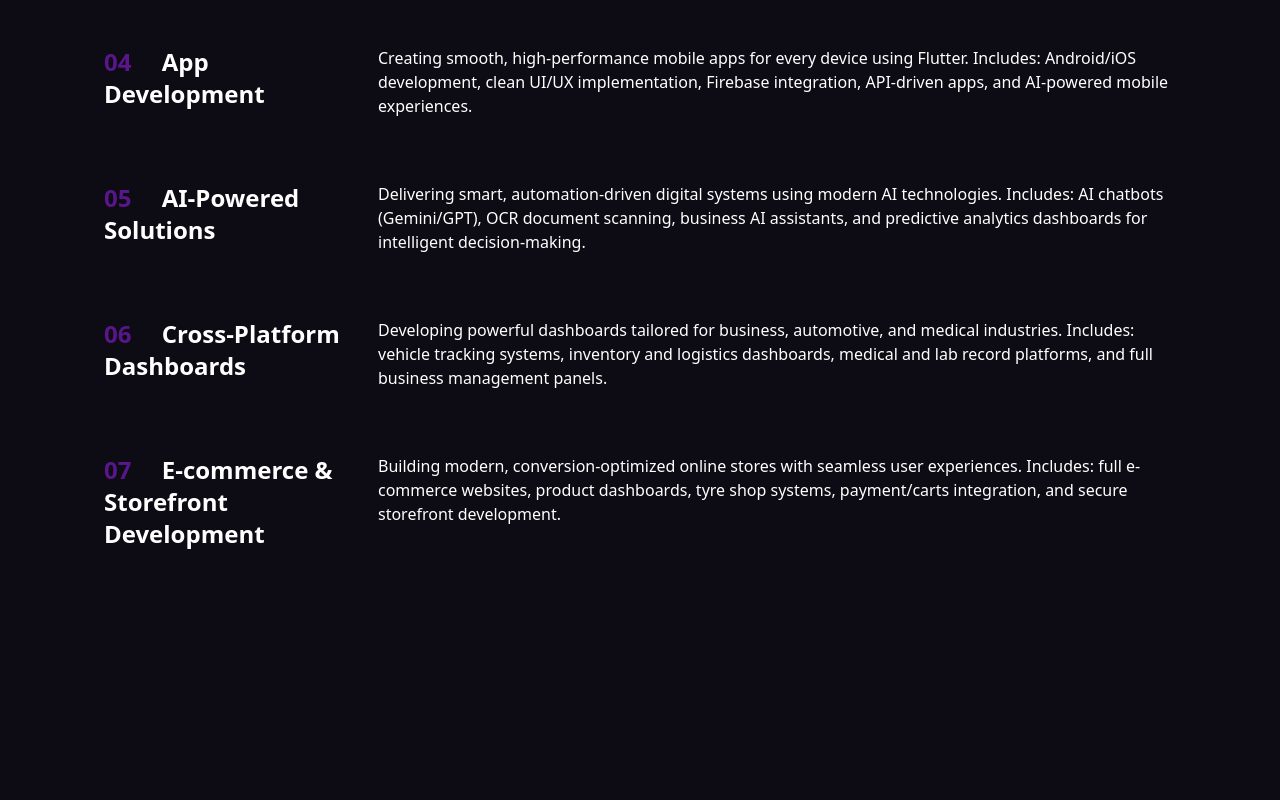
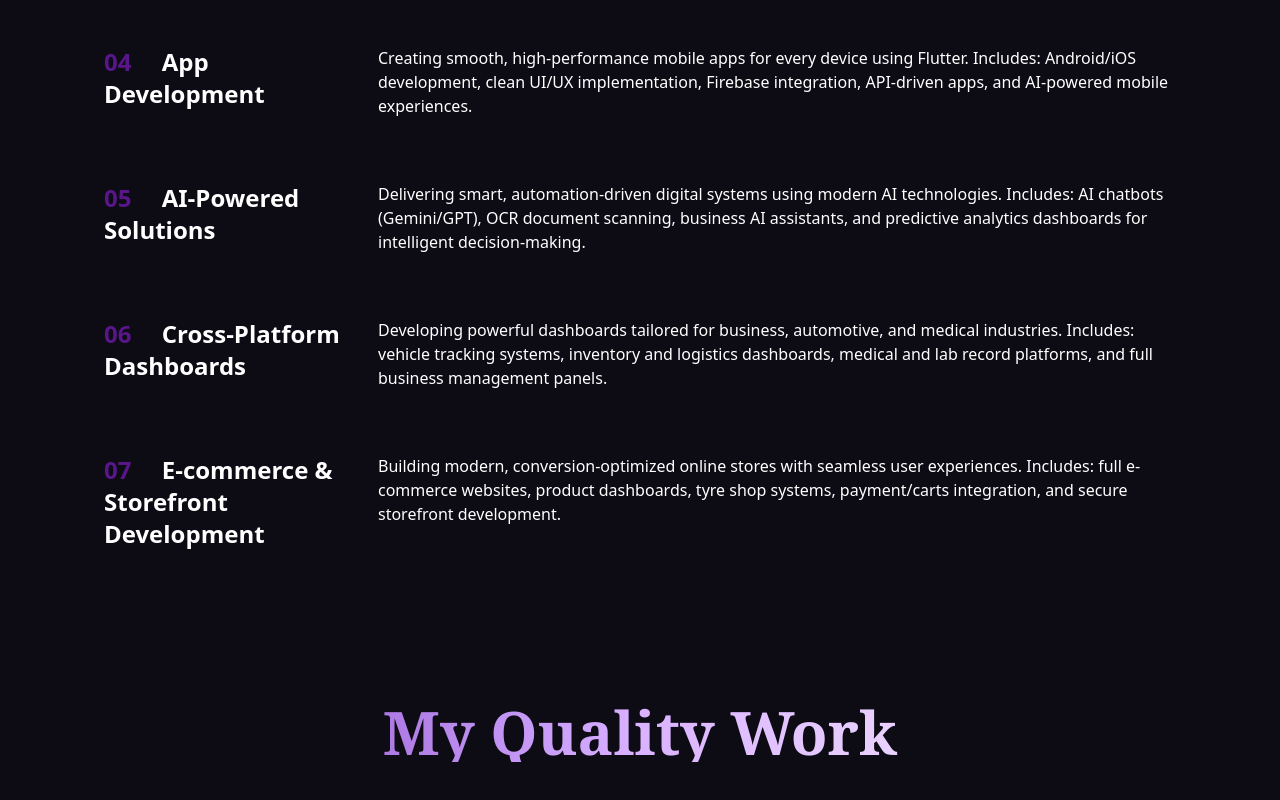
Before and after one commit to Saadbkhalid666/portfolio, a React (Vite) app: page / in a window 1280 px wide. Shown: the part 1694-2494 px from the top of the page. Before the commit the page ends 2268 px from the top, so only its background shows below. Built offline with nearby package versions, Linux system fonts and the light colour scheme.

Commit message:
portfolio update

```diff
--- a/src/sections/portfolio/portfolio.jsx
+++ b/src/sections/portfolio/portfolio.jsx
@@ -1,6 +1,9 @@
 
 export const Portfolio = () => {
-return <section id="portfolio">
+return <section id="portfolio" className="h-screen w-screen mt-[10%]">
+
+<h1 className=" bg-clip-text bg-linear-to-r text-transparent from-purple-800 via-purple-300 to-white  text-6xl text-center font-extrabold font-serif ">My Quality Work</h1>
+
 
 </section>
 }
```
